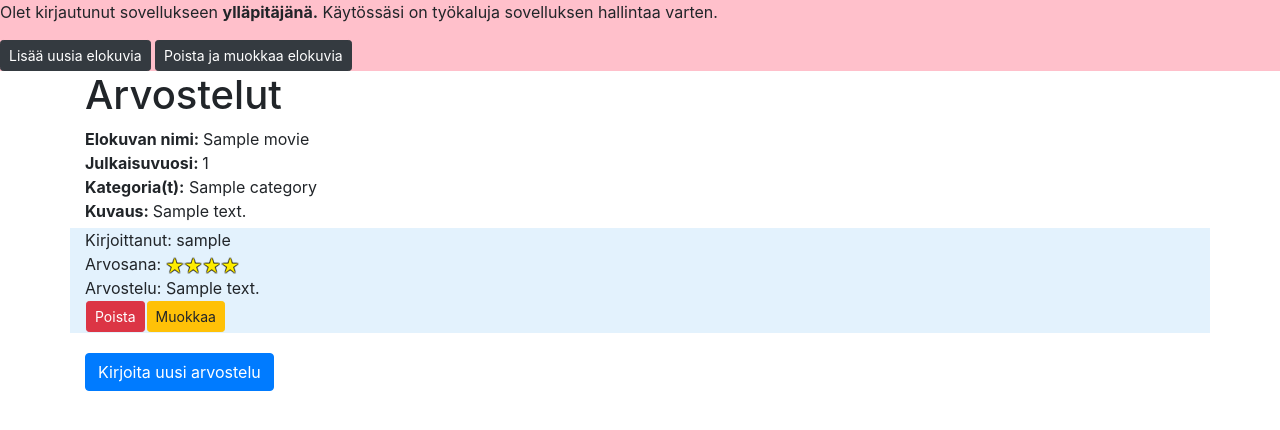
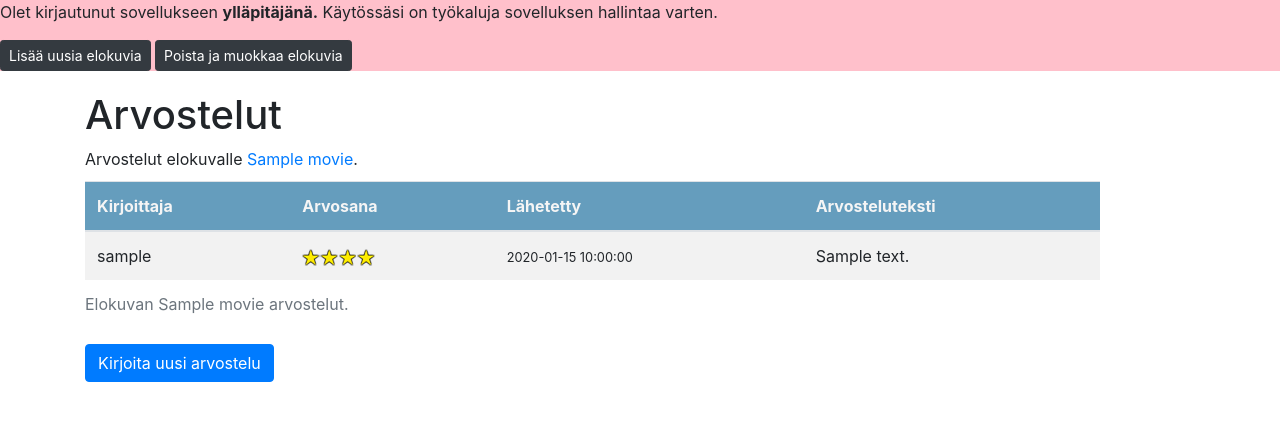
Before and after one commit to anketola/Tietokanta-leffasovellus, a Flask app: page /reviews/list/1 in a window 1280 px wide. Shown: the part 56-486 px from the top of the page. Run offline with Flask 2, Linux system fonts and the light colour scheme; a user stored in the database is signed in; tables that the repository leaves empty hold one stand-in row (values such as "Sample post"); some libraries are stand-ins or nearby versions.

Commit message:
Uusi näkymä elokuvan arvostelulistaukselle

```diff
--- a/application/templates/reviews/list.html
+++ b/application/templates/reviews/list.html
@@ -2,50 +2,39 @@
 
 {% block body %}
 <div class="container">
-<div class="row" style="margin-bottom: 5px">
-    <div class="col-12">
+<div class="row" style="margin-top: 20px">
+    <div class="col-11">
     <h1>Arvostelut</h1>
-    <strong>Elokuvan nimi: </strong>{{ movie.name }} <br />
-    <strong>Julkaisuvuosi: </strong>{{ movie.released }} <br />
-    <strong>Kategoria(t):</strong>
-    {% for id in movie.categories %}
-        {{ id.name }}
-    {% endfor %}
-    <br />
-    <strong>Kuvaus: </strong>{{ movie.description }} <br />
+    Arvostelut elokuvalle <a href="{{ url_for('movies_view', movie_id = movie.id) }}">{{ movie.name }}</a>. <br />
+    <table class="table table-striped" style="margin-top: 10px">
+    <caption>Elokuvan {{ movie.name }} arvostelut.</caption>
+        <thead style="background-color: #659DBD; color: whitesmoke">
+            <tr>
+                <th>Kirjoittaja</th>
+                <th>Arvosana</th>
+                <th>Lähetetty</th>
+                <th>Arvosteluteksti</th>
+            </tr>
+        </thead>
+        <tbody>
+            {% for review in reviews %}
+            <tr>
+                <td>{{ review.account.username }}</td>
+                <td><img src="/static/images/arvosana_{{ review.rating }}.png" alt="arvosana {{ review.rating }}"></td>
+                <td><small>{{ review.date_created }}</small></td>
+                <td>{{ review.reviewtext|truncate(30, killwords=False, end='...') }}
+                    {% if review.reviewtext|length > 30 %}
+                    <a href="{{ url_for('reviews_view', review_id = review.id, movie_id = movie.id) }}">Lue koko teksti.</a>
+                    {% endif %}
+                </td>
+            </tr>
+            {% endfor %}
+        </tbody>
+</table>
 </div>
 </div>
 
-{% for review in reviews %}
-<div class="row" style="background-color: #e3f2fd; margin-bottom: 5px">
-    <div class="col-12">
-        Kirjoittanut: {{ review.account.username }} <br />
-        Arvosana: <img src="/static/images/arvosana_{{ review.rating }}.png" alt="arvosana {{ review.rating }}"> <br />
-        Arvostelu: {{ review.reviewtext }} <br />
-        {% if (current_user.admin == True) or (current_user.id == review.account.id) %}
-        {% if (current_user.id == review.account.id) and (current_user.admin == False) %}
-        <strong>Olet kirjoittanut tämän arvostelun ja voit muokata tai poistaa sen.</strong>
-        {% endif %}
-        <table>
-            <tr>
-                <td>
-                <form method="POST" action="{{ url_for('reviews_delete', movie_id = movie.id, review_id = review.id) }}">
-                    <button type="submit" class="btn btn-danger btn-sm">Poista</button>
-                </form>
-                </td>
-                <td>
-                <form method="GET" action="{{ url_for('reviews_edit_form', movie_id = movie.id, review_id = review.id) }}">
-                    <button type="submit" class="btn btn-warning btn-sm">Muokkaa</button>
-                </form>
-                </td>
-            </tr>
-        </table>
-       {% endif %}
-    </div>
-</div>
-{% endfor %}
-
-<div style="margin-top: 20px">
+<div style="margin-bottom: 20px">
 {% if current_user.is_authenticated %}
 <a class="btn btn-primary" href="{{ url_for('reviews_form', movie_id = movie.id) }}" role="button">Kirjoita uusi arvostelu</a>
 {% else %}
```
